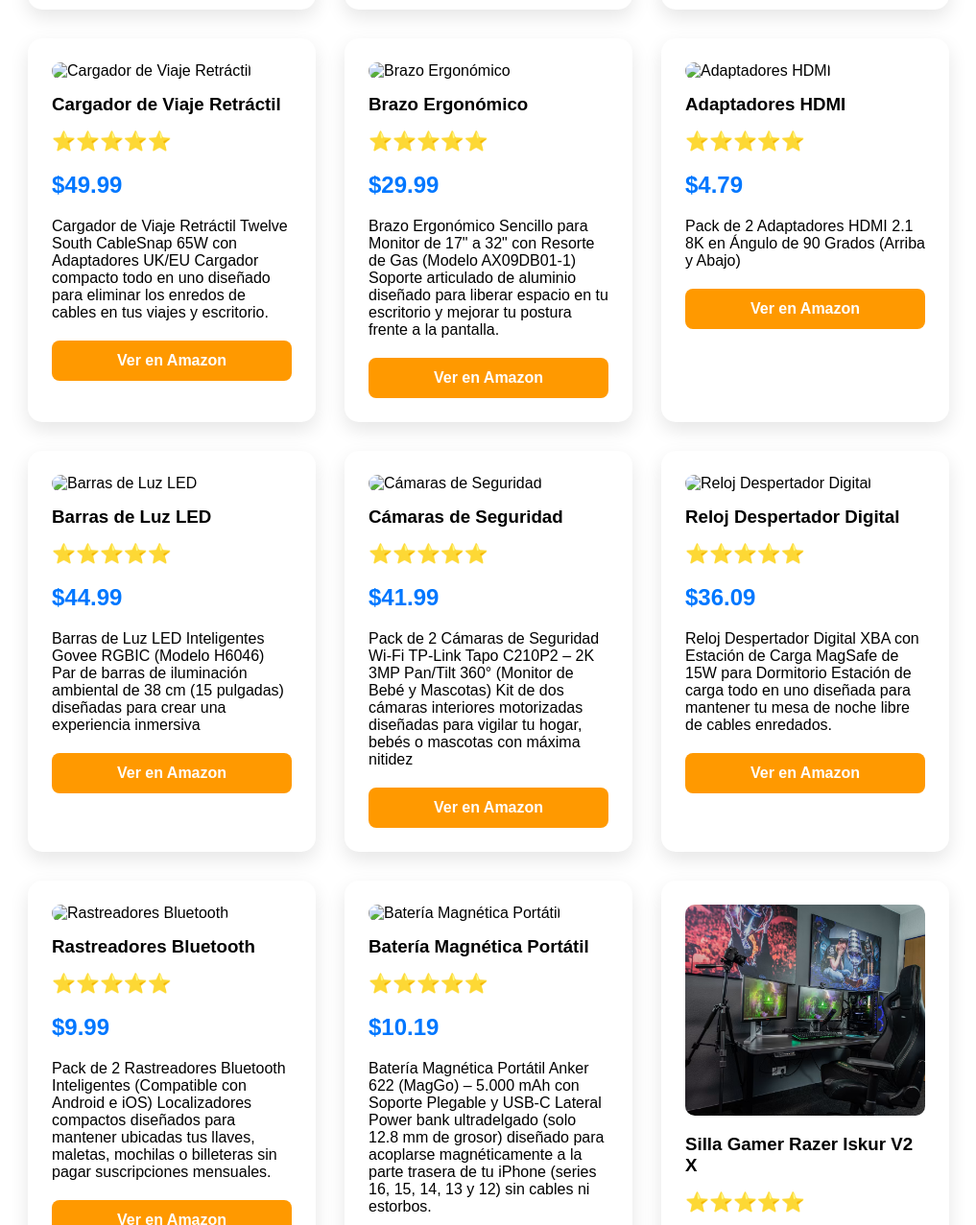
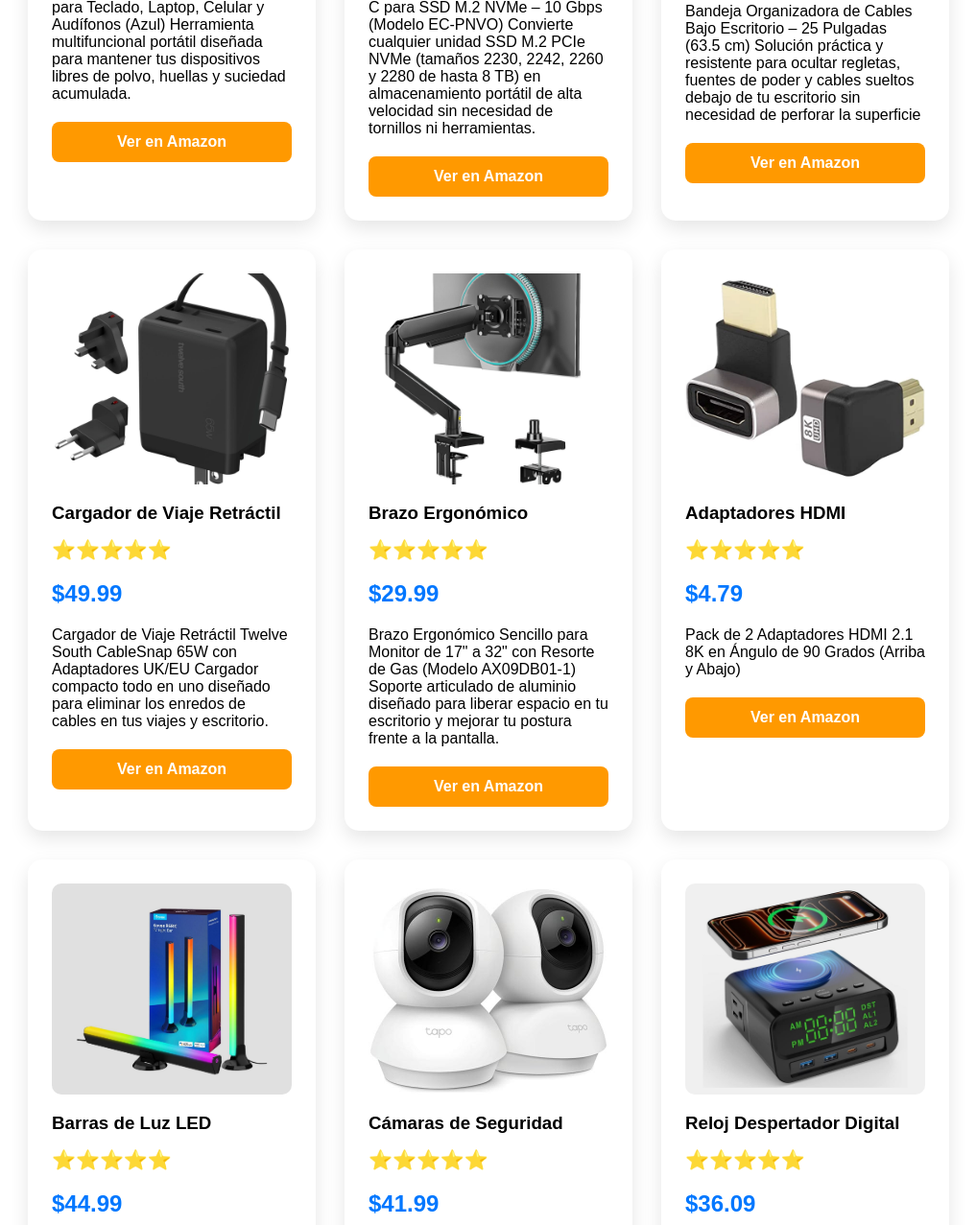
Before and after one commit to techofertasonline/techofertas, a plain HTML site: page index.html in a window 1280 px wide. Shown: the part 4912-6189 px from the top of the page at 96% size, without its empty margins (131-1148 px from the left). Drawn offline with Linux system fonts and the light colour scheme; the site is published under a folder, as on GitHub Pages, so addresses that start at the root find nothing.

Commit message:
Add files via upload

```diff
--- a/index.html
+++ b/index.html
@@ -254,7 +254,7 @@
 
          <div class="tarjeta">
 
-            <img src="/img/giratorio.jpg" alt="Soporte Gamer">
+            <img src="img/giratorio.jpg" alt="Soporte Gamer">
             <h3>Soporte Gamer</h3>
             <p class="estrellas">⭐⭐⭐⭐⭐</p>
             <p class="precio">$24.95</p>
@@ -267,7 +267,7 @@
 
          <div class="tarjeta">
 
-            <img src="/img/AdaptadorInalámbrico.jpg" alt="Adaptador Inalámbric">
+            <img src="img/AdaptadorInalámbrico.jpg" alt="Adaptador Inalámbric">
             <h3>Adaptador Inalámbric</h3>
             <p class="estrellas">⭐⭐⭐⭐⭐</p>
             <p class="precio">$40.85</p>
@@ -280,7 +280,7 @@
 
          <div class="tarjeta">
 
-            <img src="/img/kitlimpieza.jpg" alt="Kit de Limpieza Electrónica">
+            <img src="img/kitlimpieza.jpg" alt="Kit de Limpieza Electrónica">
             <h3>Kit de Limpieza Electrónica</h3>
             <p class="estrellas">⭐⭐⭐⭐⭐</p>
             <p class="precio">$8.98</p>
@@ -293,7 +293,7 @@
 
          <div class="tarjeta">
 
-            <img src="/img/carcasadecables.jpg" alt="Carcasa Externa">
+            <img src="img/carcasadecables.jpg" alt="Carcasa Externa">
             <h3>Carcasa Externa</h3>
             <p class="estrellas">⭐⭐⭐⭐⭐</p>
             <p class="precio">$16.99</p>
@@ -306,7 +306,7 @@
 
         <div class="tarjeta">
 
-            <img src="/img/organizadordecable.jpg" alt="Bandeja Organizadora de Cables">
+            <img src="img/organizadordecable.jpg" alt="Bandeja Organizadora de Cables">
             <h3>Bandeja Organizadora de Cables</h3>
             <p class="estrellas">⭐⭐⭐⭐⭐</p>
             <p class="precio">$20.39</p>
@@ -319,7 +319,7 @@
 
         <div class="tarjeta">
 
-            <img src="/img/cargadorrapido.jpg" alt="Cargador de Viaje Retráctil">
+            <img src="img/cargadorrapido.jpg" alt="Cargador de Viaje Retráctil">
             <h3>Cargador de Viaje Retráctil</h3>
             <p class="estrellas">⭐⭐⭐⭐⭐</p>
             <p class="precio">$49.99</p>
@@ -332,7 +332,7 @@
 
         <div class="tarjeta">
 
-            <img src="/img/brazoarticulado.jpg" alt="Brazo Ergonómico">
+            <img src="img/brazoarticulado.jpg" alt="Brazo Ergonómico">
             <h3>Brazo Ergonómico</h3>
             <p class="estrellas">⭐⭐⭐⭐⭐</p>
             <p class="precio">$29.99</p>
@@ -345,7 +345,7 @@
 
         <div class="tarjeta">
 
-            <img src="/img/adaptadorhdmi.jpg" alt=" Adaptadores HDMI">
+            <img src="img/adaptadorhdmi.jpg" alt=" Adaptadores HDMI">
             <h3> Adaptadores HDMI</h3>
             <p class="estrellas">⭐⭐⭐⭐⭐</p>
             <p class="precio">$4.79</p>
@@ -358,7 +358,7 @@
 
         <div class="tarjeta">
 
-            <img src="/img/lucesled.jpg" alt="Barras de Luz LED">
+            <img src="img/lucesled.jpg" alt="Barras de Luz LED">
             <h3>Barras de Luz LED</h3>
             <p class="estrellas">⭐⭐⭐⭐⭐</p>
             <p class="precio">$44.99</p>
@@ -371,7 +371,7 @@
 
         <div class="tarjeta">
 
-            <img src="/img/camaraseguridad.jpg" alt="Cámaras de Seguridad">
+            <img src="img/camaraseguridad.jpg" alt="Cámaras de Seguridad">
             <h3>Cámaras de Seguridad</h3>
             <p class="estrellas">⭐⭐⭐⭐⭐</p>
             <p class="precio">$41.99</p>
@@ -384,7 +384,7 @@
 
         <div class="tarjeta">
 
-            <img src="/img/relojdijital.jpg" alt="Reloj Despertador Digital">
+            <img src="img/relojdijital.jpg" alt="Reloj Despertador Digital">
             <h3>Reloj Despertador Digital</h3>
             <p class="estrellas">⭐⭐⭐⭐⭐</p>
             <p class="precio">$36.09</p>
@@ -397,7 +397,7 @@
 
         <div class="tarjeta">
 
-            <img src="/img/rastreadoresBluetooth.jpg" alt="Rastreadores Bluetooth">
+            <img src="img/rastreadoresBluetooth.jpg" alt="Rastreadores Bluetooth">
             <h3>Rastreadores Bluetooth</h3>
             <p class="estrellas">⭐⭐⭐⭐⭐</p>
             <p class="precio">$9.99</p>
@@ -410,7 +410,7 @@
 
         <div class="tarjeta">
 
-            <img src="../img/bateriaportatil.jpg" alt="Batería Magnética Portátil">
+            <img src="img/bateriaportatil.jpg" alt="Batería Magnética Portátil">
             <h3>Batería Magnética Portátil</h3>
             <p class="estrellas">⭐⭐⭐⭐⭐</p>
             <p class="precio">$10.19</p>
```
